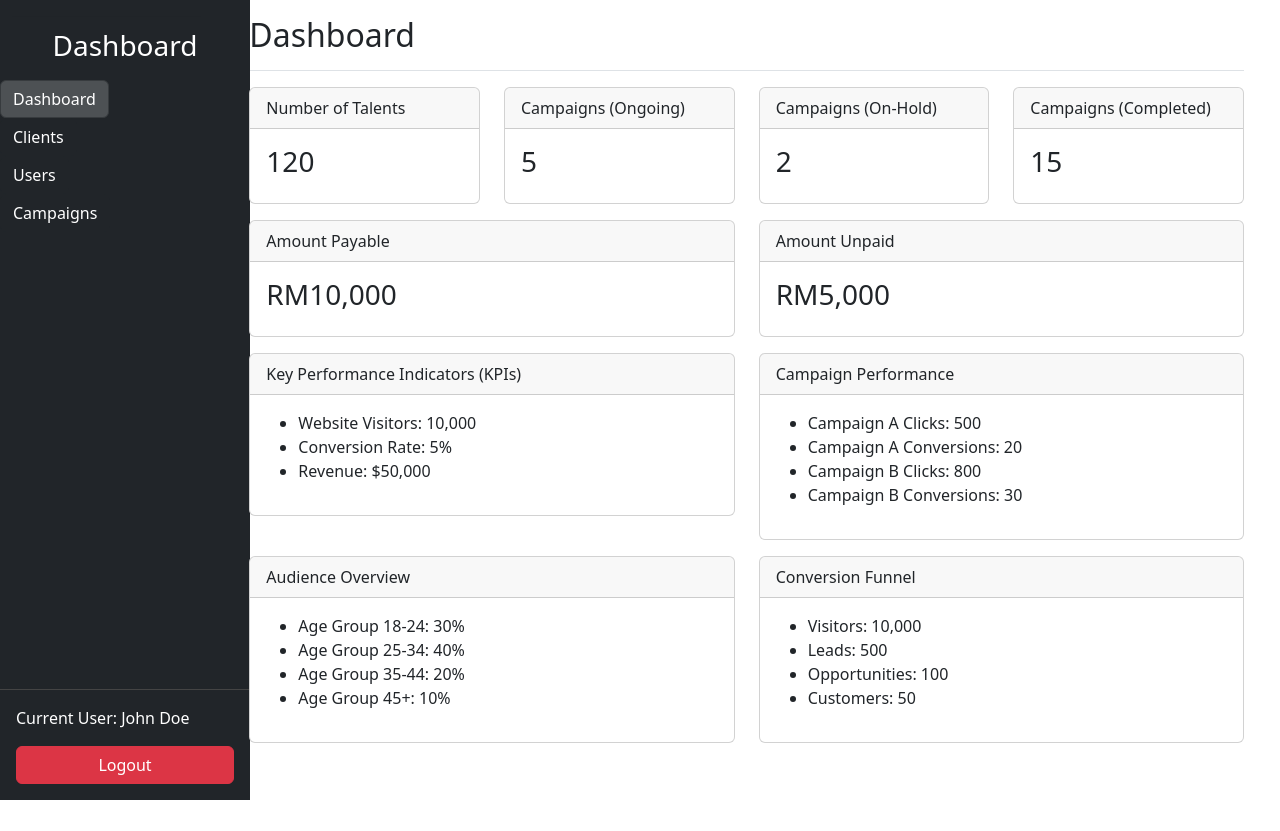
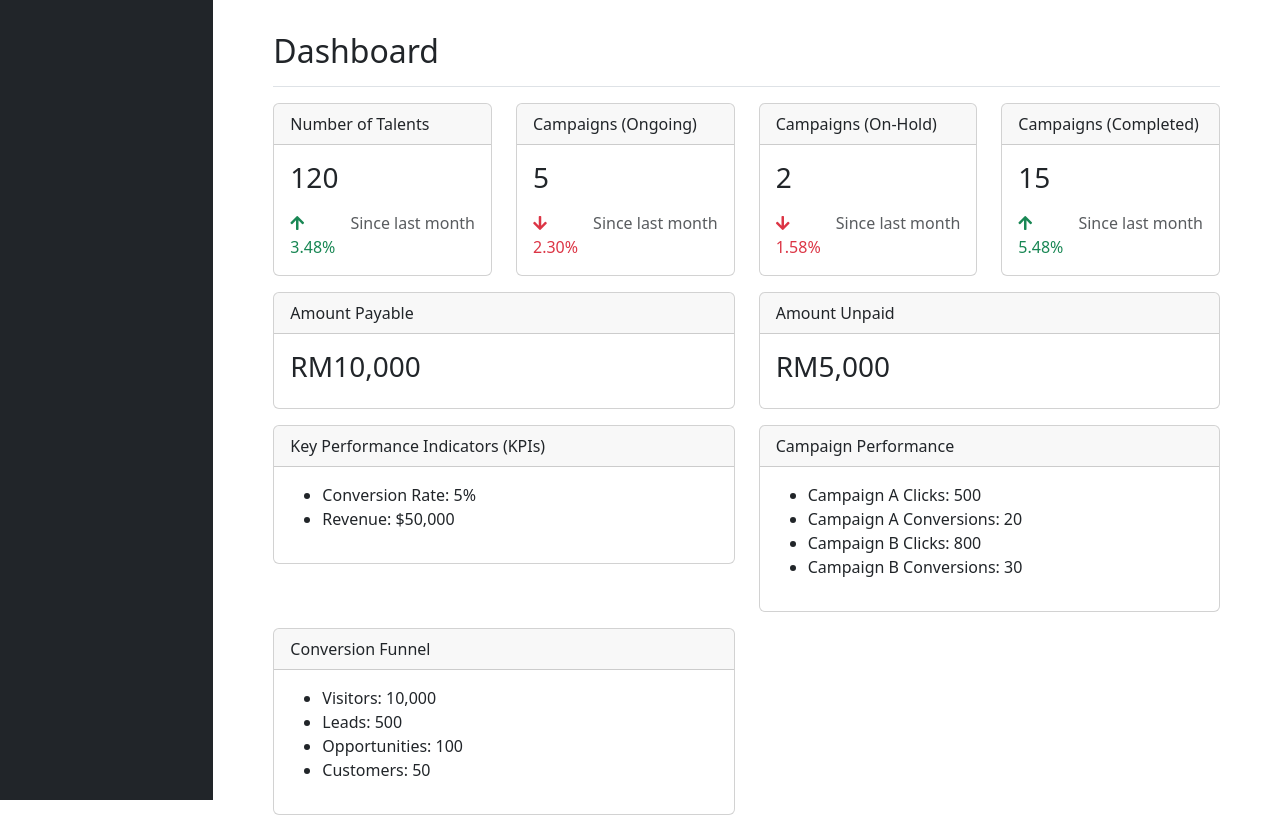
Before and after one commit to svencrox/sample-dashboard, an Angular app: page /dashboard in a window 1280 px wide. Before the commit the page ends 800 px from the top, so only its background shows below. Built offline with nearby package versions, Linux system fonts and the light colour scheme.

Commit message:
(Update)responsiveness fix, add metrics with color, sidebar logic

```diff
--- a/package.json
+++ b/package.json
@@ -18,7 +18,9 @@
     "@angular/platform-browser": "^16.1.0",
     "@angular/platform-browser-dynamic": "^16.1.0",
     "@angular/router": "^16.1.0",
+    "@kurkle/color": "^0.3.2",
     "bootstrap": "^5.3.1",
+    "chart.js": "^4.3.3",
     "rxjs": "~7.8.0",
     "tslib": "^2.3.0",
     "zone.js": "~0.13.0"
--- a/src/app/app.component.html
+++ b/src/app/app.component.html
@@ -1,12 +1,12 @@
 <div class="container-fluid">
-  <div class="row min-vh-100">
+  <div class="row content-wrapper">
     <!-- Sidebar Component -->
-    <div class="col-md-3 col-lg-2 d-md-block bg-dark sidebar">
+    <div class="col-md-3 col-lg-2 bg-dark sidebar">
       <app-sidebar></app-sidebar>
     </div>
 
     <!-- Main content area -->
-    <main class="col-md-10 ms-sm-auto px-4">
+    <main class="col-md-9 col-lg-10 ms-sm-auto mt-sm-3 px-5">
       <router-outlet></router-outlet>
     </main>
   </div>
--- a/src/app/app.component.scss
+++ b/src/app/app.component.scss
@@ -0,0 +1,13 @@
+.sidebar{
+    height: 100vh;
+    @media (max-width: 767px) {
+        height: fit-content;
+    }
+}
+
+.content-wrapper{
+    height: 100vh;
+    @media (max-width: 767px) {
+        height: fit-content;
+    }
+}
--- a/src/app/dashboard/dashboard.component.html
+++ b/src/app/dashboard/dashboard.component.html
@@ -12,6 +12,12 @@
         <div class="card-header">Number of Talents</div>
         <div class="card-body">
           <h3>120</h3>
+          <p class="d-flex mt-3 mb-0 text-muted text-sm gap-2">
+            <span class="text-success mr-2"
+              ><i class="fa fa-arrow-up"></i> 3.48%</span
+            >
+            <span class="text-nowrap">Since last month</span>
+          </p>
         </div>
       </div>
     </div>
@@ -22,6 +28,12 @@
         <div class="card-header">Campaigns (Ongoing)</div>
         <div class="card-body">
           <h3>5</h3>
+          <p class="d-flex mt-3 mb-0 text-muted text-sm gap-2">
+            <span class="text-danger mr-2"
+              ><i class="fa fa-arrow-down"></i> 2.30%</span
+            >
+            <span class="text-nowrap">Since last month</span>
+          </p>
         </div>
       </div>
     </div>
@@ -32,6 +44,12 @@
         <div class="card-header">Campaigns (On-Hold)</div>
         <div class="card-body">
           <h3>2</h3>
+          <p class="d-flex mt-3 mb-0 text-muted text-sm gap-2">
+            <span class="text-danger mr-2"
+              ><i class="fa fa-arrow-down"></i> 1.58%</span
+            >
+            <span class="text-nowrap">Since last month</span>
+          </p>
         </div>
       </div>
     </div>
@@ -42,6 +60,12 @@
         <div class="card-header">Campaigns (Completed)</div>
         <div class="card-body">
           <h3>15</h3>
+          <p class="d-flex mt-3 mb-0 text-muted text-sm gap-2">
+            <span class="text-success mr-2"
+              ><i class="fa fa-arrow-up"></i> 5.48%</span
+            >
+            <span class="text-nowrap">Since last month</span>
+          </p>
         </div>
       </div>
     </div>
@@ -78,7 +102,6 @@
         <div class="card-header">Key Performance Indicators (KPIs)</div>
         <div class="card-body">
           <ul>
-            <li>Website Visitors: 10,000</li>
             <li>Conversion Rate: 5%</li>
             <li>Revenue: $50,000</li>
           </ul>
@@ -103,20 +126,6 @@
 
   <div class="row">
     <div class="col-md-6">
-      <!-- Add content for the Audience Overview section -->
-      <div class="card mb-3">
-        <div class="card-header">Audience Overview</div>
-        <div class="card-body">
-          <ul>
-            <li>Age Group 18-24: 30%</li>
-            <li>Age Group 25-34: 40%</li>
-            <li>Age Group 35-44: 20%</li>
-            <li>Age Group 45+: 10%</li>
-          </ul>
-        </div>
-      </div>
-    </div>
-    <div class="col-md-6">
       <!-- Add content for the Conversion Funnel section -->
       <div class="card mb-3">
         <div class="card-header">Conversion Funnel</div>
--- a/src/app/sidebar/sidebar.component.html
+++ b/src/app/sidebar/sidebar.component.html
@@ -2,17 +2,22 @@
 <button
   id="sidebarToggle"
   (click)="toggleSidebar()"
-  class="btn btn-dark d-md-none"
+  class="btn btn-dark d-sm-none"
 >
   <i class="fas fa-bars"></i>
 </button>
 
-<nav id="sidebar" [ngClass]="{ active: isSidebarOpen }" class="bg-dark">
+<nav
+  id="sidebar"
+  [ngClass]="{ active: isSidebarOpen }"
+  *ngIf="isSidebarOpen"
+  class="bg-dark d-flex flex-md-column flex-sm-row"
+>
   <div class="sidebar-header">
-    <h3>Dashboard</h3>
+    <h3 class="navbar-brand">Dashboard</h3>
   </div>
 
-  <ul class="list-unstyled components">
+  <ul class="list-unstyled">
     <li>
       <a
         routerLink="/dashboard"
@@ -51,10 +56,3 @@
     </li>
   </ul>
 </nav>
-
-<hr />
-<!-- User info and Logout -->
-<div class="user-info p-3">
-  <p class="text-white">Current User: John Doe</p>
-  <button class="btn btn-danger" (click)="logout()">Logout</button>
-</div>
--- a/src/app/sidebar/sidebar.component.scss
+++ b/src/app/sidebar/sidebar.component.scss
@@ -1,9 +1,5 @@
 #sidebar{
-    position: fixed;
-    top: 0;
-    left: 0;
     height: 100%;
-    width: 250px;
     padding-top: 20px;
     transition: transform 0.3s ease-in-out;
 
@@ -11,34 +7,31 @@
         transform: translateX(0);
     }
 
-    /* Media query for smaller screens (adjust the breakpoint as needed) */
-    @media (max-width: 768px) {
-        transform: translateX(-100%);
+    li{
+        margin-bottom: 8px;
     }
 
-    /* Make the sidebar content take up the remaining vertical space using flexbox */
-    display: flex;
-    flex-direction: column;
+    @media (max-width: 767px) {
+        transform: translateX(-100%);
+
+        .list-unstyled{
+            margin-bottom: 20px;
+            display: flex;
+            flex-direction: column;
+
+        }
+    }
 }
 
 /* Set the sidebar header to be fixed height (optional) */
 .sidebar-header {
-    height: 60px;
+    height: auto;
     display: flex;
     align-items: center;
     justify-content: center;
     color: #fff;
-}
 
-.user-info {
-    position: fixed;
-    width: 250px;
-    border-top: 1px solid #444;
-    padding-top: 20px;
-    bottom: 0;
-    left: 0;
-
-    .btn{
-        width: 100%;
+    @media (max-width: 768px) {
+        display: none;
     }
 }
--- a/src/app/sidebar/sidebar.component.ts
+++ b/src/app/sidebar/sidebar.component.ts
@@ -13,13 +13,14 @@ export class SidebarComponent {
   }
 
   closeSidebar(): void {
-    this.isSidebarOpen = false;
+    if (window.innerWidth < 768) {
+      this.isSidebarOpen = false;
+    }
   }
 
-  // Window resize event listener to close the sidebar on small screens
-  ngOnInit(): void {
+  @HostListener('window:resize', ['$event'])
+  onWindowResize(event: Event): void {
     this.checkScreenSize();
-    window.addEventListener('resize', () => this.checkScreenSize());
   }
 
   checkScreenSize(): void {
```
Also changed, not shown: 1 other file (tests, documents, lock files or other folders).
